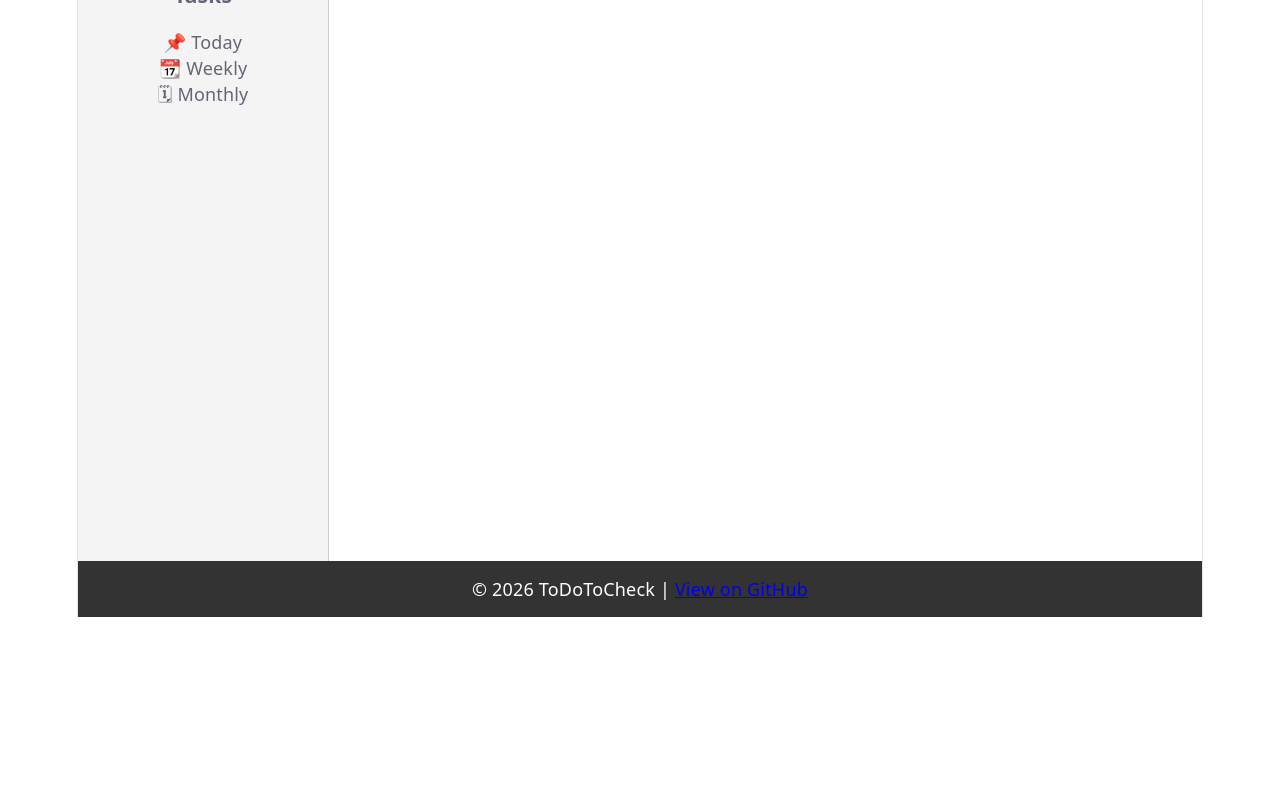
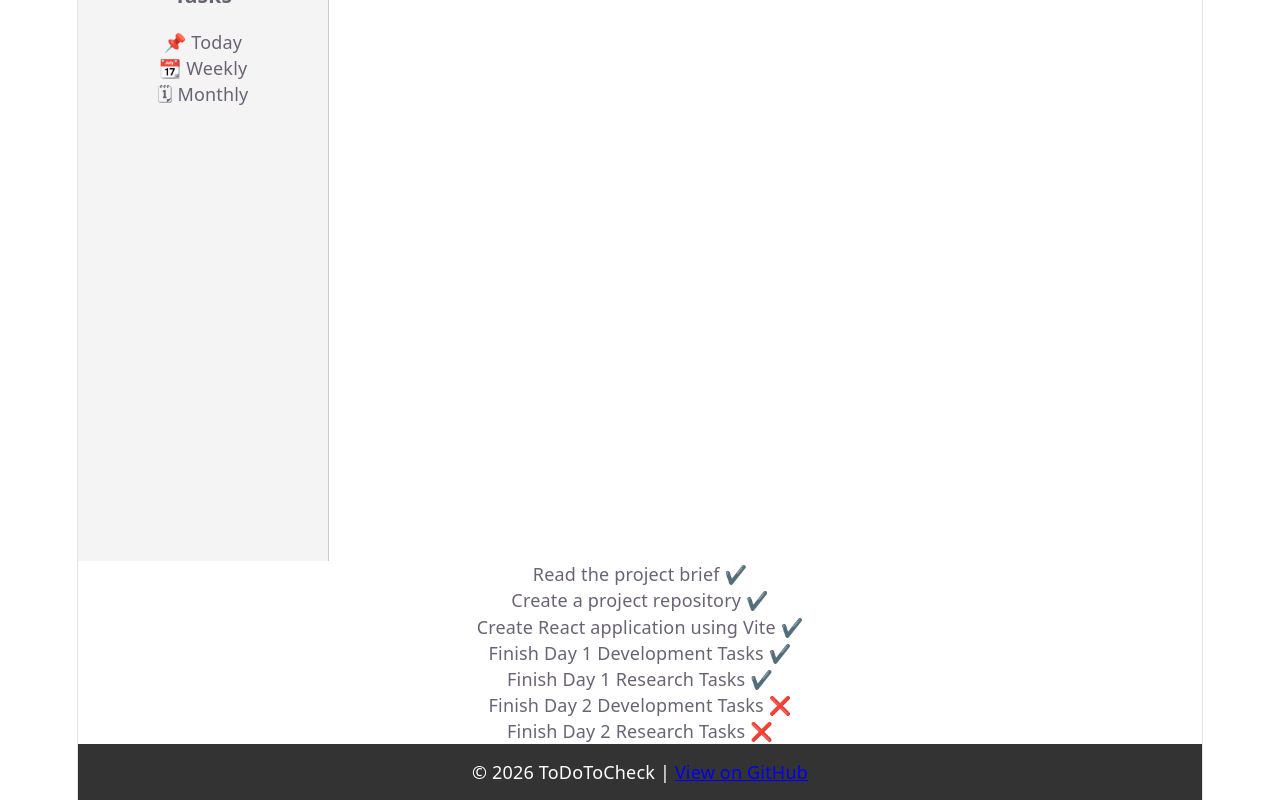
Before and after one commit to chukwudiokolomansion/pair-program-react-to-do-list, a React (Vite) app in the folder To-Do-App/: page / in a window 1280 px wide. Shown: the part 325-1125 px from the top of the page. Before the commit the page ends 942 px from the top, so only its background shows below. Built offline with nearby package versions, Linux system fonts and the light colour scheme.

Commit message:
tasklist condition done

```diff
--- a/To-Do-App/src/App.jsx
+++ b/To-Do-App/src/App.jsx
@@ -1,20 +1,20 @@
-import './App.css'
-import Navbar from './Components/Navbar'
-import Sidebar from './Components/Sidebar'
-import Footer from './Components/Footer'
+import "./App.css";
+import Navbar from "./Components/Navbar";
+import Sidebar from "./Components/Sidebar";
+import Footer from "./Components/Footer";
+import TaskList from "./Components/TaskList";
 
 function App() {
-
   return (
     <>
+      <Navbar />
+      <Sidebar />
 
-    <Navbar />
-    <Sidebar />
-    <Footer />
+      <TaskList />
 
-
+      <Footer />
     </>
-  )
+  );
 }
 
-export default App
+export default App;
--- /dev/null
+++ b/To-Do-App/src/Components/TaskList.jsx
@@ -0,0 +1,20 @@
+{
+  /*
+    TASK LIST RENDERING*/
+}
+
+import tasks from "./task.json";
+
+function TaskList() {
+  return (
+    <ul style={{ listStyle: "none", padding: 0, margin: 0}}>
+      {tasks.map((item, index) => (
+        <li key={index}>
+          {item.task} {item.completed ? "✔️" : "❌"}
+        </li>
+      ))}
+    </ul>
+  );
+}
+
+export default TaskList;
--- a/To-Do-App/task.json
+++ b/To-Do-App/src/Components/task.json
@@ -2,8 +2,8 @@
   { "task": "Read the project brief", "completed": true},
   { "task": "Create a project repository", "completed": true},
   { "task": "Create React application using Vite", "completed": true},
-  { "task": "Finish Day 1 Development Tasks", "completed": false},
-  { "task": "Finish Day 1 Research Tasks", "completed": false},
+  { "task": "Finish Day 1 Development Tasks", "completed": true},
+  { "task": "Finish Day 1 Research Tasks", "completed": true},
   { "task": "Finish Day 2 Development Tasks", "completed": false},
   { "task": "Finish Day 2 Research Tasks", "completed": false}
 ]
```
